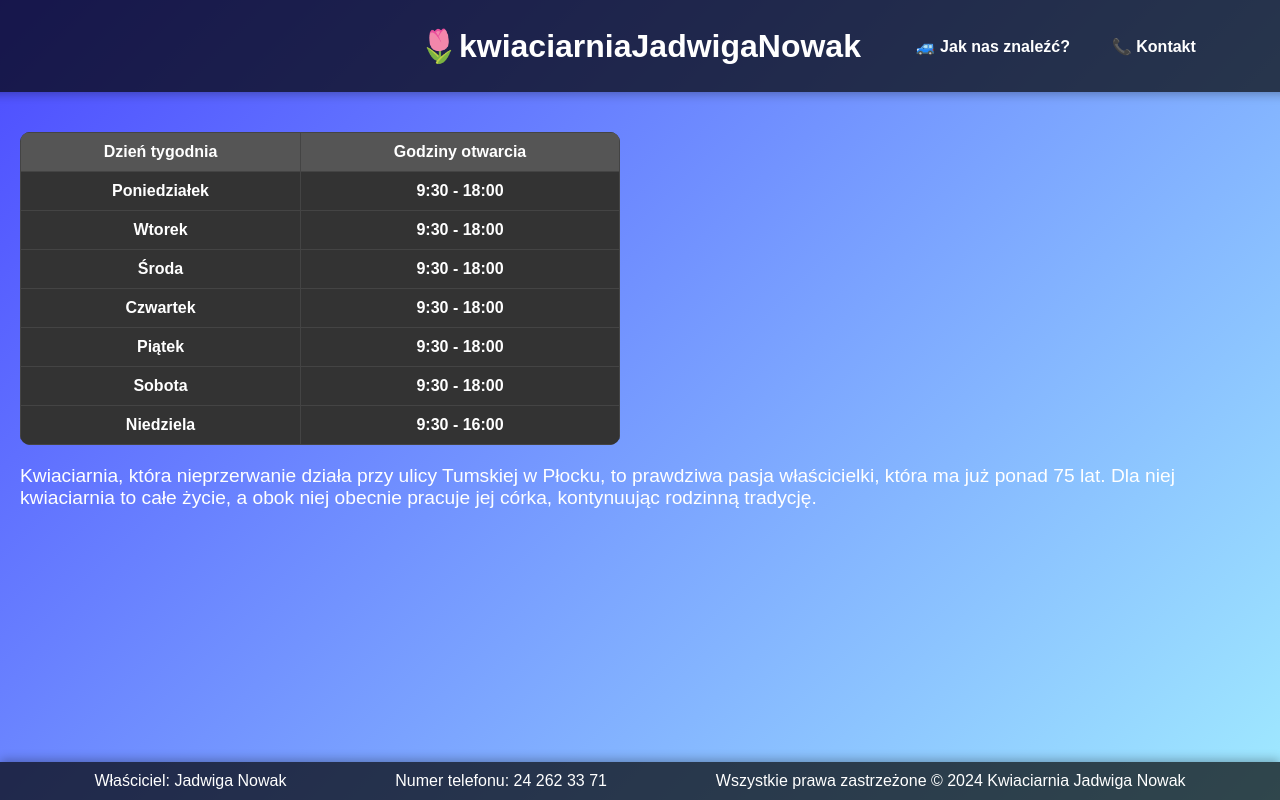
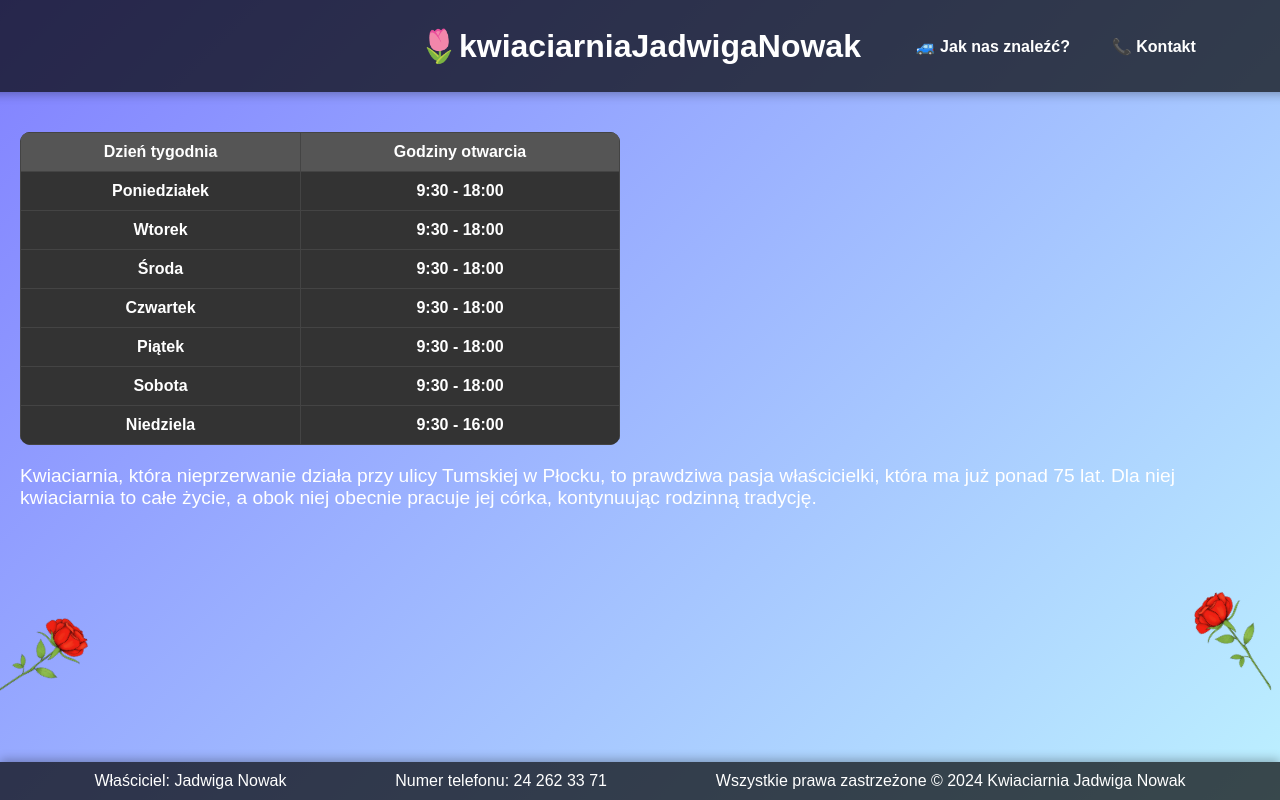
Before and after one commit to xseser/kwiaciarnia, a React (Create React App) app: page / in a window 1280 px wide. Built offline with nearby package versions, Linux system fonts and the light colour scheme.

Commit message:
added images

```diff
--- a/src/App.css
+++ b/src/App.css
@@ -1,6 +1,5 @@
 .App {
     min-height: 100vh;
-    background: linear-gradient(135deg, #4c4bff, #a0eaff);
     display: flex;
     flex-direction: column;
     align-items: center;
@@ -11,7 +10,45 @@
     padding: 0;
     width: 100vw;
     overflow-x: hidden;
+    position: relative;
+    background: linear-gradient(135deg, rgba(76, 75, 255, 0.7), rgba(160, 234, 255, 0.7)) no-repeat center center;
+    z-index: 1;
 }
+
+.App::before,
+.App::after {
+    content: '';
+    position: absolute;
+    width: 10vw;
+    /*width: 250px;*/
+    /*height: 250px;*/
+    height: 30vh;
+    background-image: url('./rose-removebg.png');
+    background-size: contain;
+    background-repeat: no-repeat;
+    bottom: 0;
+    z-index: -1;
+}
+
+.App::before {
+    left: -5%;
+    transform: translateY(10%) rotate(45deg); /* Drobne przesunięcie w dół */
+}
+
+.App::after {
+    right: -5%;
+    transform: translateY(0) rotate(-45deg); /* Ustawienie bez przesunięcia w Y */
+}
+
+.content {
+    flex: 1;
+}
+
+
+
+
+
+
 
 .content {
     flex: 1;
--- a/src/App.js
+++ b/src/App.js
@@ -9,6 +9,8 @@ function App() {
     return (
         <Router>
             <div className="App">
+                <div className="left-image"></div>
+                <div className="right-image"></div>
                 <header className="App-header">
                     <nav className="navbar">
                         <div className="logo-container">
```
Also changed, not shown: src/rose-removebg.png (added).
